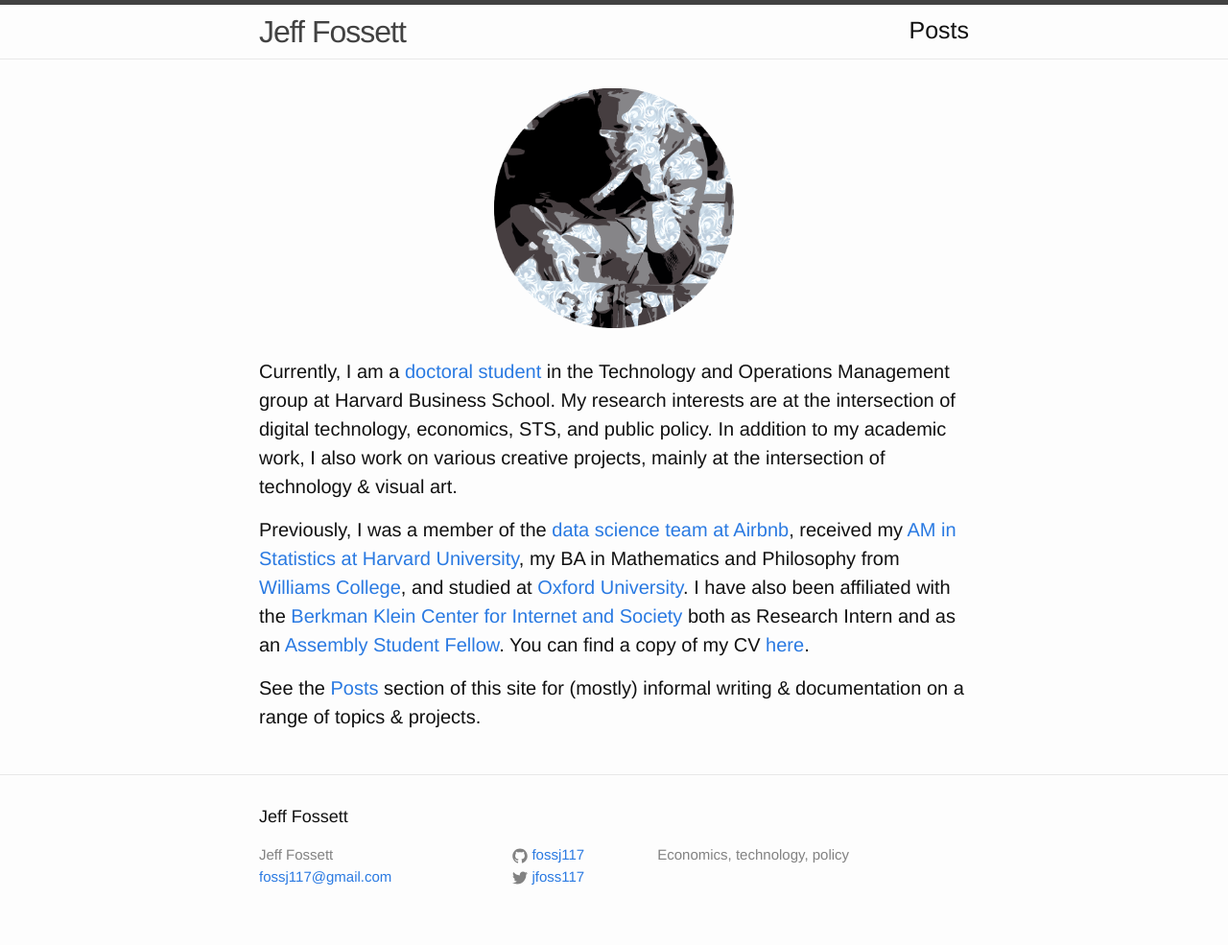
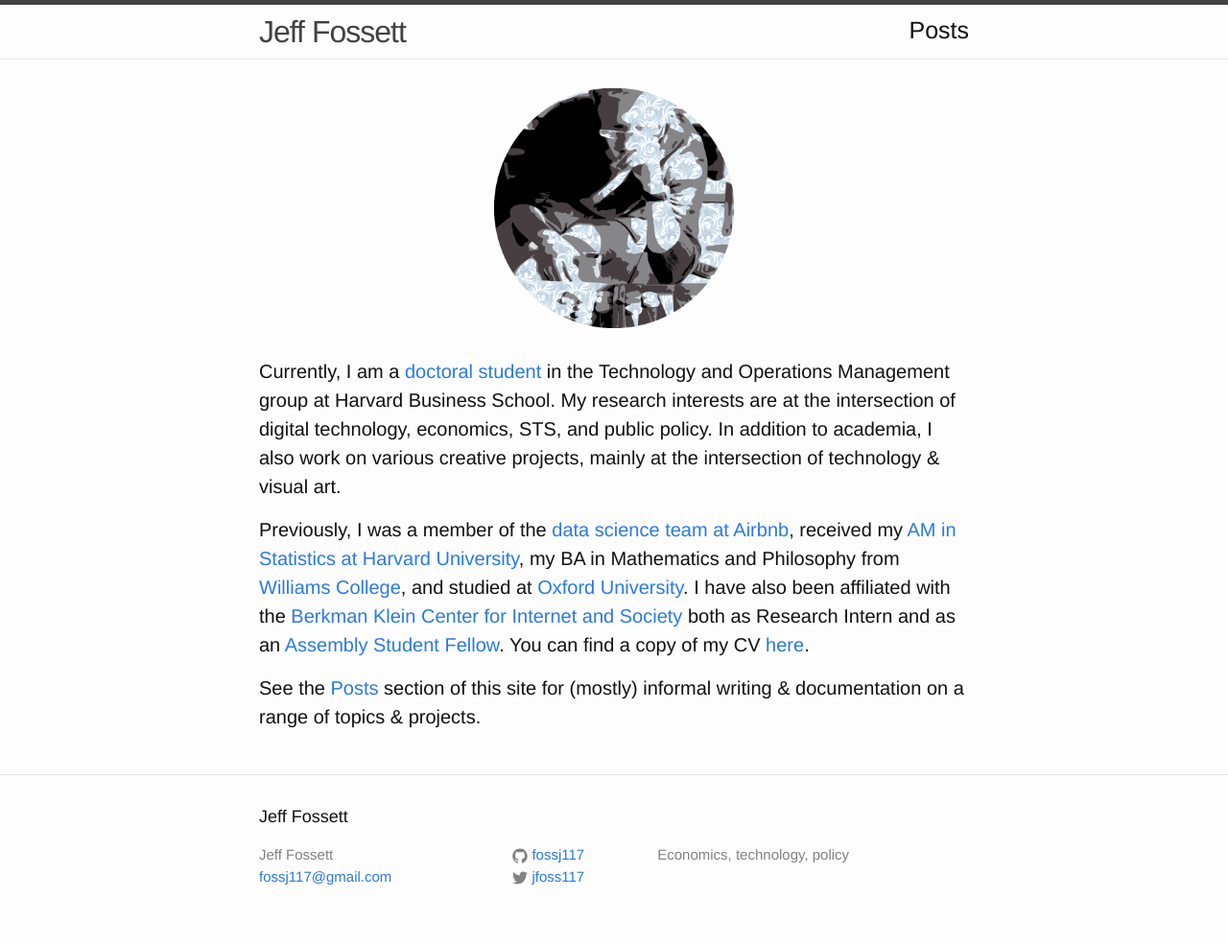
Before and after one commit to Fossj117/fossj117.github.io, a Jekyll site: the page built from index.html, in a window 1280 px wide. Shown: the whole page at 96% size. Built offline with Jekyll 4.4.1, drawn with Linux system fonts in a browser that asks for light colours.

Commit message:
fix index

```diff
--- a/index.html
+++ b/index.html
@@ -7,6 +7,6 @@
 </center>
 
 <br>
-<p>Currently, I am a <a href="https://www.hbs.edu/faculty/Pages/profile.aspx?facId=1068421"> doctoral student</a> in the Technology and Operations Management group at Harvard Business School. My research interests are at the intersection of digital technology, economics, STS, and public policy. In addition to my academic work, I also work on various creative projects, mainly at the intersection of technology & visual art.</p>
+<p>Currently, I am a <a href="https://www.hbs.edu/faculty/Pages/profile.aspx?facId=1068421"> doctoral student</a> in the Technology and Operations Management group at Harvard Business School. My research interests are at the intersection of digital technology, economics, STS, and public policy. In addition to academia, I also work on various creative projects, mainly at the intersection of technology & visual art.</p>
 <p>Previously, I was a member of the <a href="https://medium.com/airbnb-engineering/at-airbnb-data-science-belongs-everywhere-917250c6beba">data science team at Airbnb</a>, received my <a href="https://statistics.fas.harvard.edu/alumni"> AM in Statistics at Harvard University</a>, my BA in Mathematics and Philosophy from <a href="https://www.williams.edu/">Williams College</a>, and studied at <a href="https://exeter.williams.edu/">Oxford University</a>. I have also been affiliated with the <a href="https://cyber.harvard.edu/">Berkman Klein Center for Internet and Society</a> both as Research Intern and as an <a href="https://www.bkmla.org/">Assembly Student Fellow</a>. You can find a copy of my CV <a href="/files/Jeffrey_Fossett_CV_Aug19.pdf">here</a>.</p>
 <p>See the <a href="https://jeffreyfossett.com/posts/">Posts</a> section of this site for (mostly) informal writing & documentation on a range of topics & projects.</p>
```
